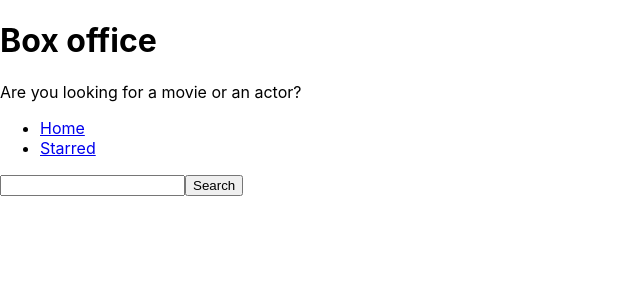
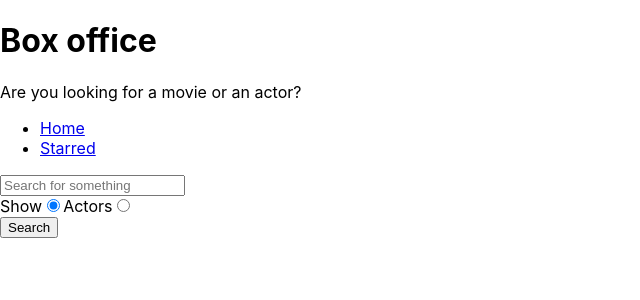
Before and after one commit to Lovish-Aggarwal/box-office, a React (Create React App) app: page / in a window 1280 px wide. Shown: the top 300 px of the page, without its empty margins (0-640 px from the left). Built offline with nearby package versions, Linux system fonts and the light colour scheme.

Commit message:
added radio buttons for search options.

```diff
--- a/src/pages/Home.js
+++ b/src/pages/Home.js
@@ -1,16 +1,19 @@
 /* eslint-disable no-unused-vars */
 import React, { useState } from 'react';
 import MainPageLayout from '../components/MainPageLayout';
-import {apiGet} from '../misc/config'
+import { apiGet } from '../misc/config';
 
 const Home = () => {
   const [input, setInput] = useState('');
-  const [results,setResults]=useState(null);
+  const [results, setResults] = useState(null);
+  const [searchOption, setSearchOption] = useState('shows');
+
+  const isShowsearch = searchOption === 'shows';
 
   const onSearch = () => {
     // https://api.tvmaze.com/search/shows?q=men
 
-    apiGet(`/search/shows?q=${input}`).then(result => {
+    apiGet(`/search/${searchOption}?q=${input}`).then(result => {
       setResults(result);
       // eslint-disable-next-line
       console.log(result);
@@ -21,29 +24,69 @@
     setInput(ev.target.value);
   };
 
-  const onKeyDown= ev=>{
-    if(ev.keyCode===13)
-    onSearch();
-  }
+  const onKeyDown = ev => {
+    if (ev.keyCode === 13) onSearch();
+  };
 
-  const renderResults=()=>{
-    if(results && results.length===0)
-    {
-      return <div>No Results</div>
+  const onRadioChange = ev => {
+    setSearchOption(ev.target.value);
+  };
+
+  // eslint-disable-next-line
+  // console.log(searchOption);
+
+  const renderResults = () => {
+    if (results && results.length === 0) {
+      return <div>No Results</div>;
     }
 
-    if(results && results.length>0)
-    {
-      return <div>{results.map((item)=><div key={item.show.id}>{item.show.name}</div>)}</div>
+    if (results && results.length > 0) {
+      return results[0].show
+        ? results.map(item => <div key={item.show.id}>{item.show.name}</div>)
+        : results.map(item => (
+            <div key={item.person.id}>{item.person.name}</div>
+          ));
     }
 
     return null;
-  }
+  };
 
   return (
     <MainPageLayout>
-      <input type="text" onChange={onInputChange} onKeyDown={onKeyDown} value={input} />
-      <button type="button" onClick={onSearch}>Search</button>
+      <input
+        type="text"
+        placeholder="Search for something"
+        onChange={onInputChange}
+        onKeyDown={onKeyDown}
+        value={input}
+      />
+
+      <div>
+        <label htmlFor="shows-search">
+          Show
+          <input
+            id="shows-search"
+            type="radio"
+            value="shows"
+            checked={isShowsearch}
+            onChange={onRadioChange}
+          />
+        </label>
+        <label htmlFor="actors-search">
+          Actors
+          <input
+            id="actors-search"
+            type="radio"
+            value="people"
+            checked={!isShowsearch}
+            onChange={onRadioChange}
+          />
+        </label>
+      </div>
+
+      <button type="button" onClick={onSearch}>
+        Search
+      </button>
       {renderResults()}
     </MainPageLayout>
   );
```
